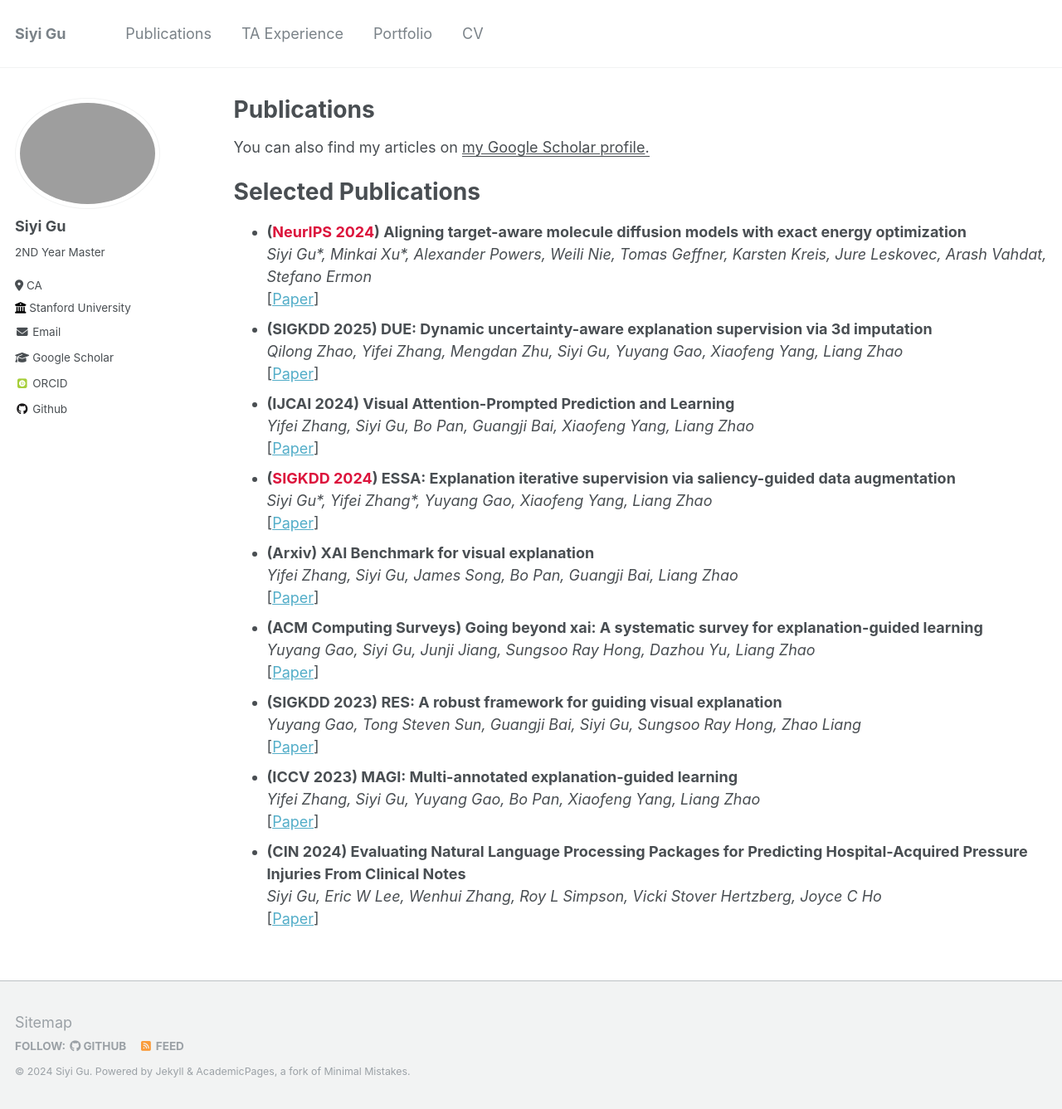
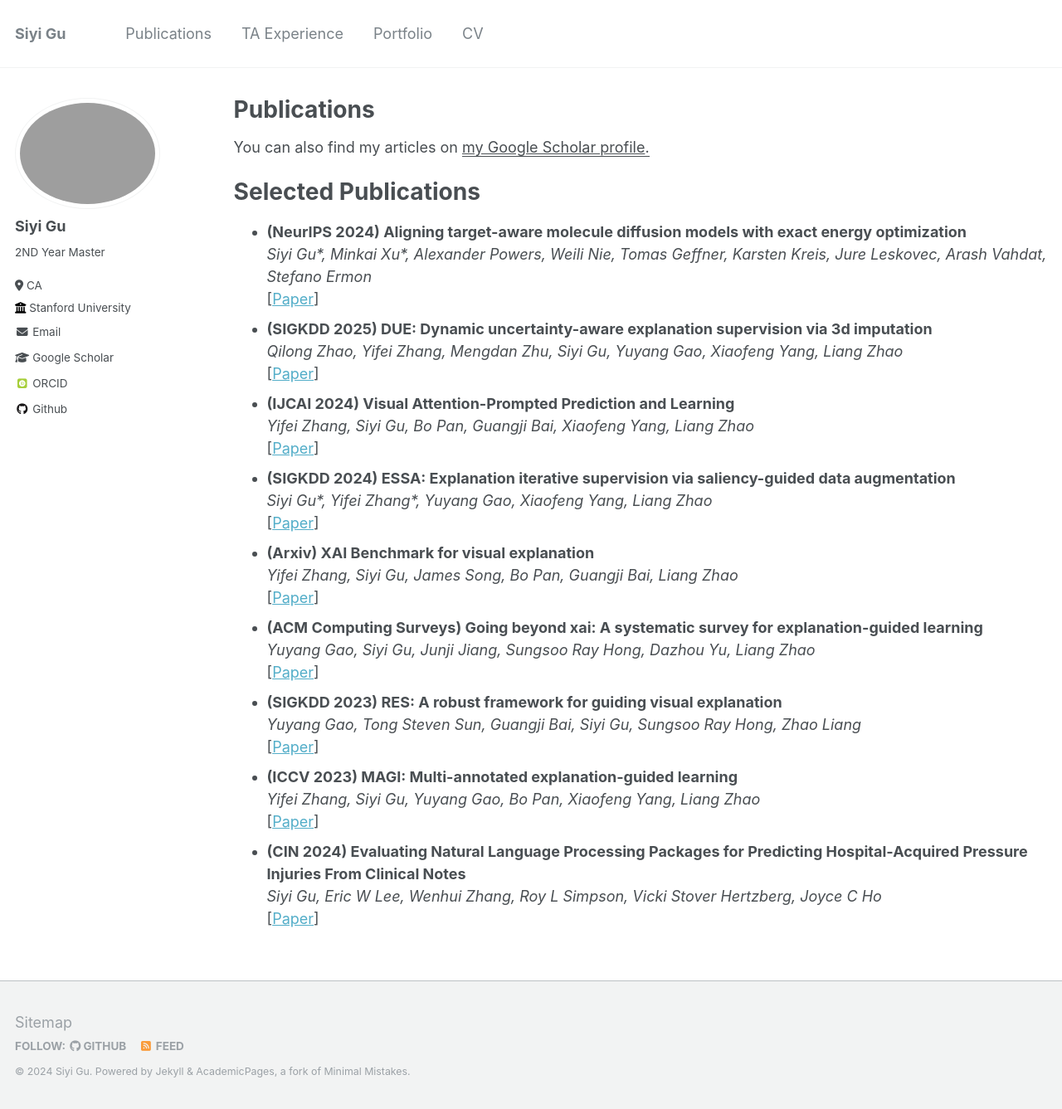
Before and after one commit to carriegu0818/carriegu0818.github.io, a Jekyll site: the page built from _pages/publications.md, in a window 1280 px wide and 1337 px high. Shown: the whole window at 83% size. Built offline with Jekyll 4.4.1, drawn with Linux system fonts in a browser that asks for light colours; some web fonts are replaced.

Commit message:
minor update

```diff
--- a/_pages/publications.md
+++ b/_pages/publications.md
@@ -11,7 +11,7 @@ author_profile: true
 
 Selected Publications
 ======
-- **(<font color="#DC143C">NeurIPS 2024</font>) Aligning target-aware molecule diffusion models with exact energy optimization**
+- **(NeurIPS 2024) Aligning target-aware molecule diffusion models with exact energy optimization**
   <br/>
   _Siyi Gu\*, Minkai Xu\*, Alexander Powers, Weili Nie, Tomas Geffner, Karsten Kreis, Jure Leskovec, Arash Vahdat, Stefano Ermon_
   <br/>
@@ -26,7 +26,7 @@ Selected Publications
   _Yifei Zhang, Siyi Gu, Bo Pan, Guangji Bai, Xiaofeng Yang, Liang Zhao_
   <br/>
   [[Paper](https://arxiv.org/pdf/2310.08420)]
-- **(<font color="#DC143C">SIGKDD 2024</font>) ESSA: Explanation iterative supervision via saliency-guided data augmentation**
+- **(SIGKDD 2024) ESSA: Explanation iterative supervision via saliency-guided data augmentation**
   <br/>
   _Siyi Gu\*, Yifei Zhang\*, Yuyang Gao, Xiaofeng Yang, Liang Zhao_
   <br/>
```
